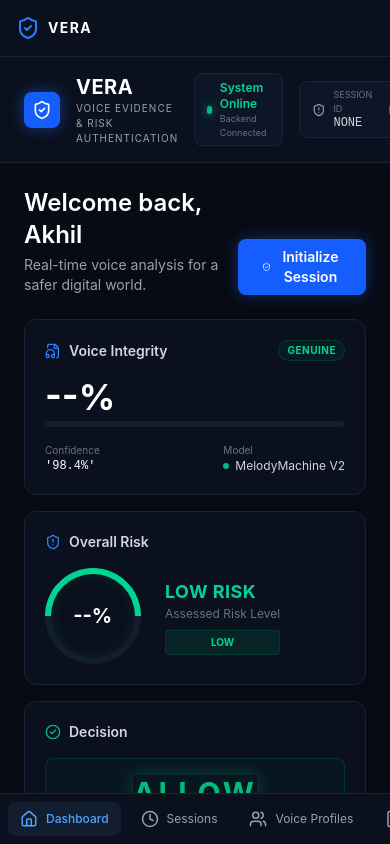
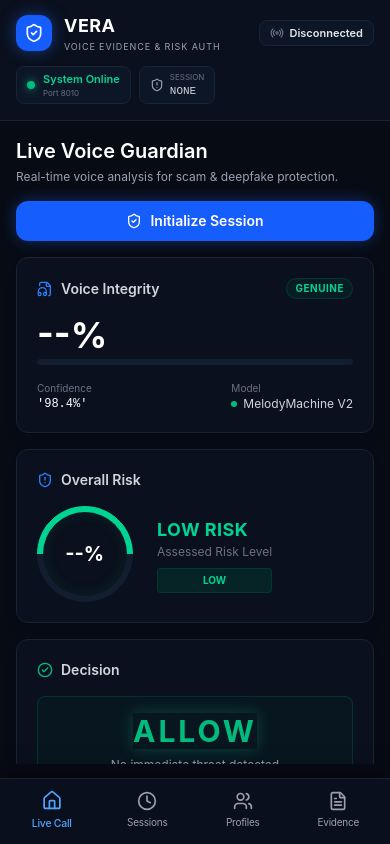
Before and after one commit to Jatin-source/VERA-Cloudflare, a React (Vite) app in the folder frontend/: page / in a window 390 px wide. Built offline with nearby package versions, Linux system fonts and the light colour scheme; no server answers.

Commit message:
Add Android native platform with Capacitor, optimize mobile layout, and configure APK build

```diff
--- /dev/null
+++ b/frontend/capacitor.config.ts
@@ -0,0 +1,16 @@
+import type { CapacitorConfig } from '@capacitor/cli';
+
+const config: CapacitorConfig = {
+  appId: 'com.vera.voiceauth',
+  appName: 'VERA',
+  webDir: 'dist',
+  server: {
+    androidScheme: 'https',
+    cleartext: true
+  },
+  android: {
+    allowMixedContent: true
+  }
+};
+
+export default config;
--- a/frontend/index.html
+++ b/frontend/index.html
@@ -3,8 +3,10 @@
   <head>
     <meta charset="UTF-8" />
     <link rel="icon" type="image/svg+xml" href="/favicon.svg" />
-    <meta name="viewport" content="width=device-width, initial-scale=1.0" />
-    <title>frontend</title>
+    <meta name="viewport" content="width=device-width, initial-scale=1.0, maximum-scale=1.0, user-scalable=no, viewport-fit=cover" />
+    <meta name="theme-color" content="#070b14" />
+    <meta name="apple-mobile-web-app-capable" content="yes" />
+    <title>VERA - Voice Risk Authentication</title>
   </head>
   <body>
     <div id="root"></div>
--- a/frontend/package.json
+++ b/frontend/package.json
@@ -10,6 +10,9 @@
     "preview": "vite preview"
   },
   "dependencies": {
+    "@capacitor/android": "^8.5.2",
+    "@capacitor/cli": "^8.5.2",
+    "@capacitor/core": "^8.5.2",
     "lucide-react": "^1.39.0",
     "react": "^19.2.8",
     "react-dom": "^19.2.8",
--- a/frontend/src/layouts/MainLayout.tsx
+++ b/frontend/src/layouts/MainLayout.tsx
@@ -11,10 +11,20 @@ import {
 const MainLayout: React.FC = () => {
   return (
     <div className="flex flex-col md:flex-row h-screen bg-[#070b14] text-gray-200 font-sans overflow-hidden">
-      {/* Sidebar (Desktop) / Bottom Nav (Mobile) */}
-      <aside className="w-full md:w-64 bg-[#0a101d] border-t md:border-t-0 md:border-r border-[#1a2333] flex flex-row md:flex-col z-20 order-2 md:order-1 shrink-0 overflow-x-auto custom-scrollbar">
-        <div className="p-2 md:p-6 flex-1 flex md:block items-center">
-          <nav className="flex flex-row md:flex-col space-x-2 md:space-x-0 md:space-y-2 w-full mt-0 md:mt-4">
+      {/* Desktop Sidebar */}
+      <aside className="hidden md:flex w-64 bg-[#0a101d] border-r border-[#1a2333] flex-col z-20 shrink-0">
+        <div className="p-6">
+          <div className="flex items-center space-x-3 mb-6">
+            <div className="bg-blue-600 p-2 rounded-xl shadow-[0_0_15px_rgba(37,99,235,0.5)]">
+              <ShieldCheck className="w-6 h-6 text-white" />
+            </div>
+            <div>
+              <div className="text-base font-bold text-white tracking-widest">VERA</div>
+              <div className="text-[10px] text-gray-400">Voice Evidence & Risk Auth</div>
+            </div>
+          </div>
+
+          <nav className="space-y-2">
             <NavItem to="/" icon={<Home size={18} />} label="Dashboard" exact />
             <NavItem to="/sessions" icon={<Clock size={18} />} label="Sessions" />
             <NavItem to="/voice-profiles" icon={<Users size={18} />} label="Voice Profiles" />
@@ -22,28 +32,28 @@ const MainLayout: React.FC = () => {
           </nav>
         </div>
 
-        <div className="hidden md:flex mt-auto p-6 items-center">
-          <ShieldCheck className="w-8 h-8 text-blue-500 mr-3" />
+        <div className="mt-auto p-6 border-t border-[#1a2333]/50 flex items-center">
+          <ShieldCheck className="w-7 h-7 text-blue-500 mr-3 shrink-0" />
           <div>
-            <div className="text-sm font-bold text-white tracking-widest">VERA</div>
-            <div className="text-[10px] text-gray-500">Detect • Verify • Protect</div>
+            <div className="text-xs font-bold text-white tracking-wider">VERA Android / Web</div>
+            <div className="text-[10px] text-emerald-400 font-mono">v2.0 • Online</div>
           </div>
         </div>
       </aside>
 
-      {/* Main Content */}
-      <div className="flex-1 flex flex-col min-w-0 bg-[#070b14] overflow-hidden order-1 md:order-2">
-        {/* Mobile Header */}
-        <div className="md:hidden p-4 border-b border-[#1a2333] flex items-center bg-[#0a101d]">
-          <ShieldCheck className="w-6 h-6 text-blue-500 mr-2" />
-          <div>
-            <div className="text-sm font-bold text-white tracking-widest leading-tight">VERA</div>
-          </div>
-        </div>
-
-        <main className="flex-1 overflow-y-auto">
+      {/* Main Content Area */}
+      <div className="flex-1 flex flex-col min-w-0 bg-[#070b14] overflow-hidden relative">
+        <main className="flex-1 overflow-y-auto pb-20 md:pb-0">
           <Outlet />
         </main>
+
+        {/* Android Native Bottom Navigation Bar */}
+        <nav className="md:hidden fixed bottom-0 left-0 right-0 bg-[#0a101d]/95 backdrop-blur-md border-t border-[#1a2333] z-50 flex items-center justify-around py-2 px-1 pb-[max(0.6rem,env(safe-area-inset-bottom))] shadow-[0_-4px_20px_rgba(0,0,0,0.5)]">
+          <MobileNavItem to="/" icon={<Home size={20} />} label="Live Call" exact />
+          <MobileNavItem to="/sessions" icon={<Clock size={20} />} label="Sessions" />
+          <MobileNavItem to="/voice-profiles" icon={<Users size={20} />} label="Profiles" />
+          <MobileNavItem to="/evidence" icon={<FileText size={20} />} label="Evidence" />
+        </nav>
       </div>
     </div>
   );
@@ -61,15 +71,34 @@ const NavItem: React.FC<NavItemProps> = ({ to, icon, label, exact }) => (
     to={to}
     end={exact}
     className={({ isActive }) =>
-      `flex flex-1 md:flex-none items-center justify-center md:justify-start px-3 py-2 md:px-4 md:py-3 rounded-lg transition-all duration-300 whitespace-nowrap ${
+      `flex items-center px-4 py-3 rounded-xl transition-all duration-200 ${
         isActive
-          ? 'bg-[#121d30] text-blue-400 font-medium'
-          : 'text-gray-400 hover:bg-[#121d30]/50 hover:text-gray-300'
+          ? 'bg-blue-600/15 text-blue-400 font-semibold border border-blue-500/30 shadow-[0_0_15px_rgba(59,130,246,0.15)]'
+          : 'text-gray-400 hover:bg-[#121d30]/50 hover:text-gray-200'
       }`
     }
   >
     {icon}
-    <span className="ml-2 md:ml-3 text-xs md:text-sm">{label}</span>
+    <span className="ml-3 text-sm">{label}</span>
+  </NavLink>
+);
+
+const MobileNavItem: React.FC<NavItemProps> = ({ to, icon, label, exact }) => (
+  <NavLink
+    to={to}
+    end={exact}
+    className={({ isActive }) =>
+      `flex flex-col items-center justify-center flex-1 py-1 px-2 rounded-lg transition-all duration-200 ${
+        isActive
+          ? 'text-blue-400 font-medium scale-105'
+          : 'text-gray-400 hover:text-gray-300'
+      }`
+    }
+  >
+    <div className="relative">
+      {icon}
+    </div>
+    <span className="text-[10px] mt-1 tracking-tight">{label}</span>
   </NavLink>
 );
 
--- a/frontend/src/pages/Dashboard.tsx
+++ b/frontend/src/pages/Dashboard.tsx
@@ -267,40 +267,41 @@ const Dashboard: React.FC = () => {
     <div className="flex flex-col h-full bg-[#070b14] text-gray-200">
 
       {/* Top Header */}
-      <header className="flex items-center justify-between px-6 py-4 border-b border-[#1a2333] bg-[#0a101d]">
-        <div className="flex items-center space-x-4">
-          <div className="bg-blue-600 p-2 rounded-lg shadow-[0_0_15px_rgba(37,99,235,0.5)]">
-            <ShieldCheck className="w-5 h-5 text-white" />
+      <header className="flex flex-col sm:flex-row items-start sm:items-center justify-between gap-3 px-4 sm:px-6 py-3 sm:py-4 border-b border-[#1a2333] bg-[#0a101d]">
+        <div className="flex items-center space-x-3 w-full sm:w-auto justify-between sm:justify-start">
+          <div className="flex items-center space-x-3">
+            <div className="bg-blue-600 p-2 rounded-xl shadow-[0_0_15px_rgba(37,99,235,0.5)]">
+              <ShieldCheck className="w-5 h-5 text-white" />
+            </div>
+            <div>
+              <h1 className="text-lg sm:text-xl font-bold tracking-wide text-white">VERA</h1>
+              <p className="text-[9px] sm:text-[10px] text-gray-400 uppercase tracking-widest">Voice Evidence & Risk Auth</p>
+            </div>
           </div>
-          <div>
-            <h1 className="text-xl font-bold tracking-wide text-white">VERA</h1>
-            <p className="text-[10px] text-gray-400 uppercase tracking-widest">Voice Evidence & Risk Authentication</p>
-          </div>
-          <div className="hidden md:flex items-center space-x-2 ml-4">
-            <span className="px-2 py-0.5 bg-[#121d30] text-blue-400 text-[10px] font-mono rounded border border-blue-900">v2.0</span>
-            <span className="px-2 py-0.5 bg-blue-900/30 text-blue-400 text-[10px] font-mono rounded border border-blue-800/50">SIH 2026</span>
+          <div className="flex sm:hidden items-center px-2.5 py-1 bg-[#0d1627] rounded-lg border border-[#1a2333]">
+            <Radio className={`w-3.5 h-3.5 mr-1.5 ${connectionState === 'Live' ? 'text-blue-500 animate-pulse' : 'text-gray-500'}`} />
+            <span className="text-[11px] font-semibold">{connectionState}</span>
           </div>
         </div>
 
-        <div className="flex items-center space-x-4">
-          <div className="flex items-center px-3 py-1.5 bg-[#0d1627] rounded-lg border border-[#1a2333]">
+        <div className="flex items-center space-x-2 sm:space-x-4 w-full sm:w-auto overflow-x-auto custom-scrollbar pb-1 sm:pb-0">
+          <div className="flex items-center px-2.5 sm:px-3 py-1 sm:py-1.5 bg-[#0d1627] rounded-lg border border-[#1a2333] shrink-0">
             <div className="w-2 h-2 rounded-full bg-emerald-500 mr-2 shadow-[0_0_8px_rgba(16,185,129,0.8)]"></div>
             <div className="flex flex-col">
-              <span className="text-xs font-semibold text-emerald-400">System Online</span>
-              <span className="text-[9px] text-gray-500">Backend Connected</span>
+              <span className="text-[11px] sm:text-xs font-semibold text-emerald-400">System Online</span>
+              <span className="text-[8px] sm:text-[9px] text-gray-500">Port 8010</span>
             </div>
           </div>
 
-          <div className="flex items-center px-3 py-1.5 bg-[#0d1627] rounded-lg border border-[#1a2333]">
-            <ShieldAlert className="w-4 h-4 text-gray-400 mr-2" />
+          <div className="flex items-center px-2.5 sm:px-3 py-1 sm:py-1.5 bg-[#0d1627] rounded-lg border border-[#1a2333] shrink-0">
+            <ShieldAlert className="w-3.5 sm:w-4 h-3.5 sm:h-4 text-gray-400 mr-1.5 sm:mr-2" />
             <div className="flex flex-col">
-              <span className="text-[9px] text-gray-500 uppercase">Session ID</span>
-              <span className="text-xs font-mono text-gray-300">{activeSession ? activeSession.session_id.split('-')[0] + '...' : 'NONE'}</span>
+              <span className="text-[8px] sm:text-[9px] text-gray-500 uppercase">Session</span>
+              <span className="text-[11px] sm:text-xs font-mono text-gray-300">{activeSession ? activeSession.session_id.split('-')[0] + '...' : 'NONE'}</span>
             </div>
-            <FileText className="w-3 h-3 text-gray-500 ml-3 cursor-pointer hover:text-gray-300" />
           </div>
 
-          <div className="flex items-center px-4 py-2 bg-[#0d1627] rounded-lg border border-[#1a2333]">
+          <div className="hidden sm:flex items-center px-4 py-2 bg-[#0d1627] rounded-lg border border-[#1a2333] shrink-0">
             <Radio className={`w-4 h-4 mr-2 ${connectionState === 'Live' ? 'text-blue-500 animate-pulse' : 'text-gray-500'}`} />
             <span className="text-xs font-semibold">{connectionState}</span>
           </div>
@@ -308,21 +309,21 @@ const Dashboard: React.FC = () => {
       </header>
 
       {/* Main Content Area */}
-      <div className="p-6 overflow-y-auto flex-1">
+      <div className="p-4 sm:p-6 overflow-y-auto flex-1">
 
         {/* Welcome & Controls */}
-        <div className="flex items-end justify-between mb-6">
+        <div className="flex flex-col md:flex-row md:items-end justify-between gap-4 mb-4 sm:mb-6">
           <div>
-            <h2 className="text-2xl font-semibold text-white mb-1">Welcome back, Akhil</h2>
-            <p className="text-sm text-gray-400">Real-time voice analysis for a safer digital world.</p>
+            <h2 className="text-xl sm:text-2xl font-semibold text-white mb-1">Live Voice Guardian</h2>
+            <p className="text-xs sm:text-sm text-gray-400">Real-time voice analysis for scam & deepfake protection.</p>
           </div>
 
-          <div className="flex items-center space-x-3">
+          <div className="flex flex-wrap items-center gap-2 sm:gap-3 w-full md:w-auto">
             {!activeSession ? (
               <button
                 onClick={handleStartSession}
                 disabled={isInitializing}
-                className="px-6 py-2 bg-blue-600 hover:bg-blue-500 text-white text-sm font-semibold rounded-lg shadow-[0_0_15px_rgba(37,99,235,0.4)] transition-all flex items-center"
+                className="w-full sm:w-auto px-5 py-2.5 bg-blue-600 hover:bg-blue-500 text-white text-sm font-semibold rounded-xl shadow-[0_0_15px_rgba(37,99,235,0.4)] transition-all flex items-center justify-center active:scale-95"
               >
                 {isInitializing ? <Loader2 size={16} className="animate-spin mr-2" /> : <ShieldCheck size={16} className="mr-2" />}
                 Initialize Session
@@ -331,16 +332,16 @@ const Dashboard: React.FC = () => {
               <>
                 <button
                   onClick={connectionState === 'Disconnected' ? () => { setDetectionMode('Live'); activeSession && startLiveDetection(activeSession.session_id); } : stopLiveDetection}
-                  className={`px-6 py-2 ${connectionState === 'Disconnected' ? 'bg-blue-600 hover:bg-blue-500 text-white shadow-[0_0_15px_rgba(37,99,235,0.4)]' : 'bg-red-600/20 text-red-500 border border-red-900/50 hover:bg-red-600/30'} text-sm font-semibold rounded-lg transition-all flex items-center`}
+                  className={`flex-1 sm:flex-none px-4 sm:px-6 py-2.5 ${connectionState === 'Disconnected' ? 'bg-blue-600 hover:bg-blue-500 text-white shadow-[0_0_15px_rgba(37,99,235,0.4)]' : 'bg-red-600/20 text-red-500 border border-red-900/50 hover:bg-red-600/30'} text-xs sm:text-sm font-semibold rounded-xl transition-all flex items-center justify-center active:scale-95`}
                 >
                   {connectionState === 'Disconnected' ? (
                     <><Mic size={16} className="mr-2" /> Start Live Mic</>
                   ) : (
-                    <><div className="w-2 h-2 rounded-full bg-red-500 mr-2 animate-pulse" /> Stop</>
+                    <><div className="w-2.5 h-2.5 rounded-full bg-red-500 mr-2 animate-pulse" /> Stop Mic</>
                   )}
                 </button>
 
-                <label className="px-6 py-2 bg-[#121d30] border border-[#1a2333] hover:bg-[#1a2333] text-gray-300 text-sm font-semibold rounded-lg transition-all flex items-center cursor-pointer">
+                <label className="flex-1 sm:flex-none px-4 sm:px-6 py-2.5 bg-[#121d30] border border-[#1a2333] hover:bg-[#1a2333] text-gray-300 text-xs sm:text-sm font-semibold rounded-xl transition-all flex items-center justify-center cursor-pointer active:scale-95">
                   <FileAudio size={16} className="mr-2" />
                   Upload WAV
                   <input
```
Also changed, not shown: 55 other files (tests, documents, lock files or other folders).
